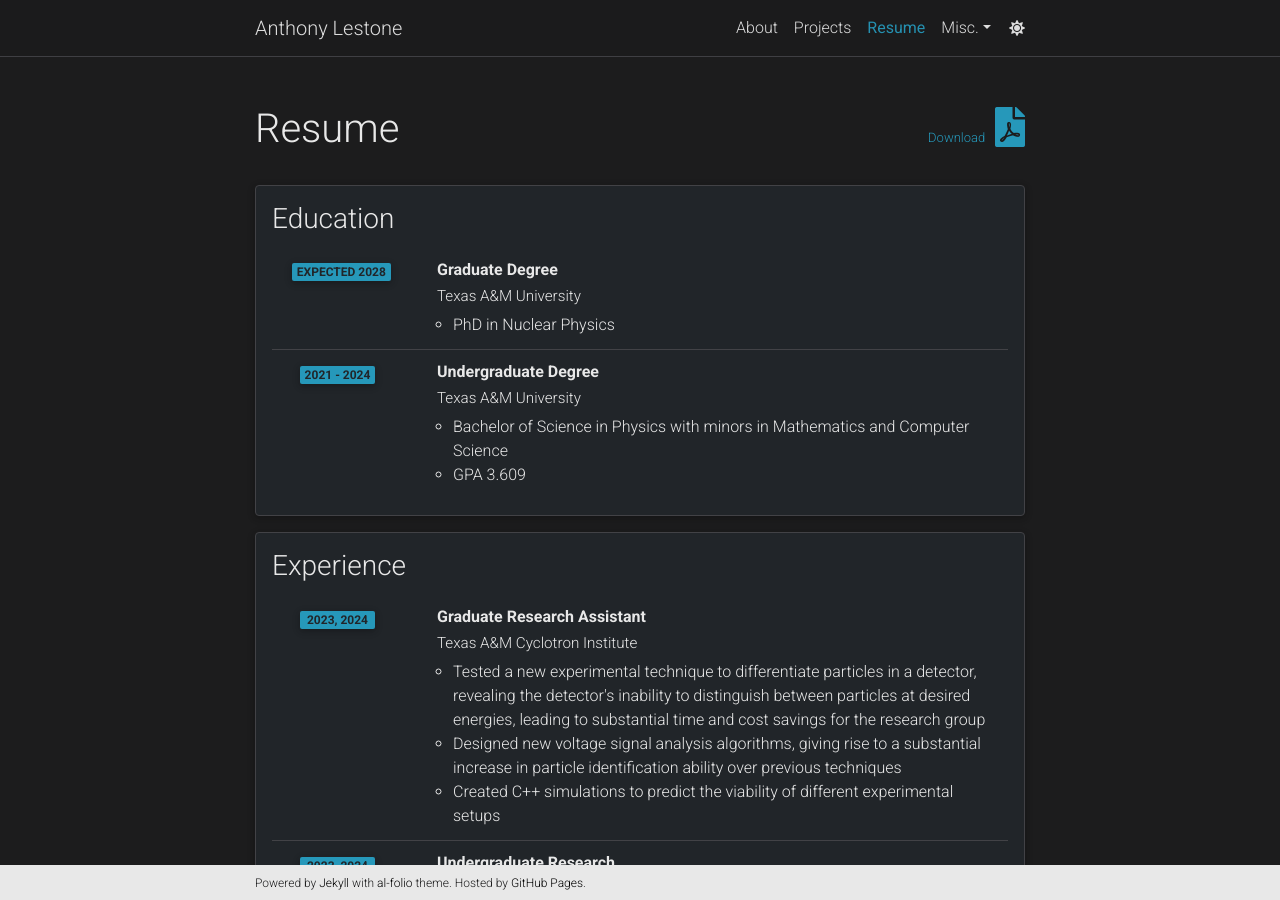
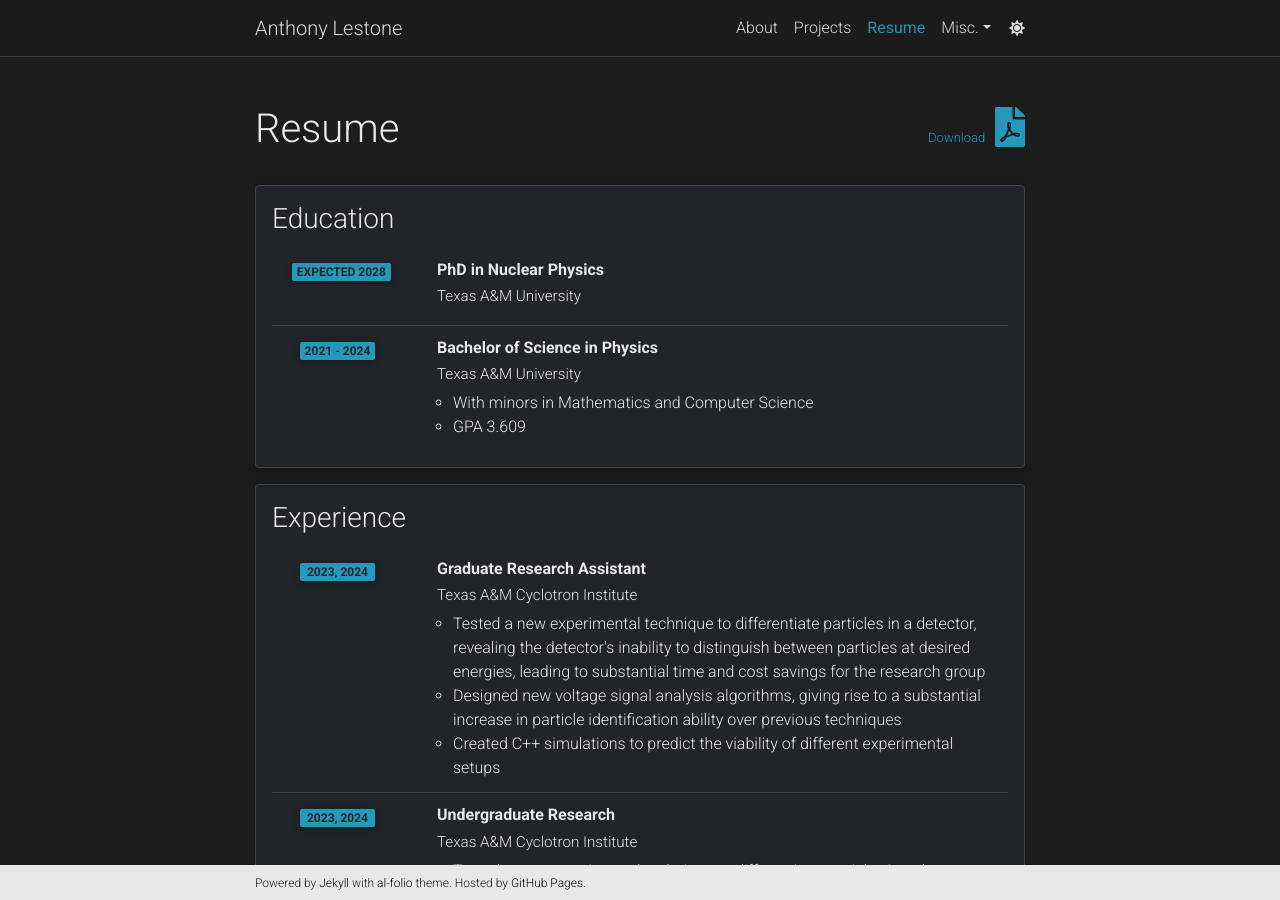
Before and after one commit to anthonylestone/anthonylestone.github.io, a Jekyll site: the page built from _pages/cv.md, in a window 1280 px wide and 900 px high. Built offline with Jekyll 4.4.1, drawn with Linux system fonts in a browser that asks for light colours; comment, search, counter and statistics services are not loaded; a style sheet for code colours, icons or effects is not loaded.

Commit message:
rearranged education info

```diff
--- a/_data/cv.yml
+++ b/_data/cv.yml
@@ -11,16 +11,14 @@
 - title: Education
   type: time_table
   contents:
-    - title: Graduate Degree
+    - title: PhD in Nuclear Physics
       institution: Texas A&M University
       year: expected 2028
-      description:
-       - PhD in Nuclear Physics
-    - title: Undergraduate Degree
+    - title: Bachelor of Science in Physics
       institution: Texas A&M University
       year: 2021 - 2024
       description:
-       - Bachelor of Science in Physics with minors in Mathematics and Computer Science
+       - With minors in Mathematics and Computer Science
        - GPA 3.609
 
 - title: Experience
```
